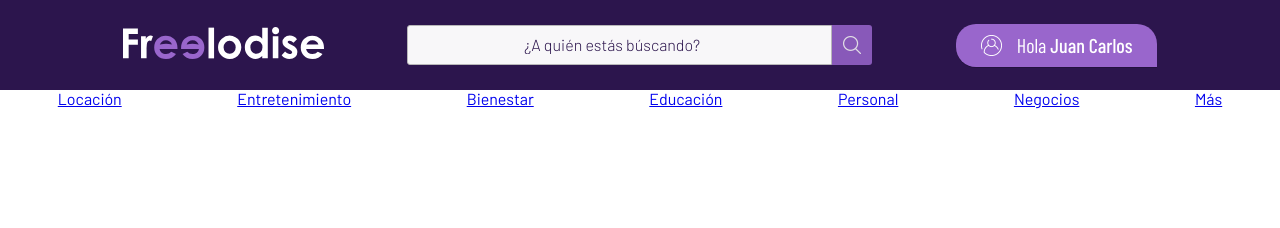
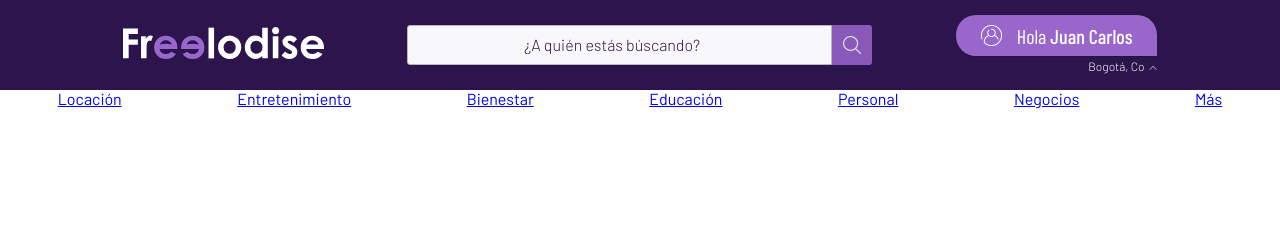
Before and after one commit to AlejandroJSR7/freelodise, a plain HTML site: page index.html in a window 1280 px wide. Drawn offline with nearby package versions, Linux system fonts and the light colour scheme; a web font is replaced by a local one.

Commit message:
Region selector

```diff
--- a/index.html
+++ b/index.html
@@ -38,6 +38,10 @@
               <li><a href="#">Cerrar sesión</a></li>
             </ul>
           </div>
+          <a href="javascript:void(0);" id="js-region-selector" class="region-selector">
+            Bogotá, Co
+            <i class="icon--arrow-up"></i>
+          </a>
         </div>
       </div>
     </div>
--- a/styles/freelodise.css
+++ b/styles/freelodise.css
@@ -36,19 +36,30 @@ body {
 /** xx Icons **/
 
 [class^="icon"] {
-  display: flex;
+  background-position: center center;
+  background-repeat: no-repeat;
+  display: inline-flex;
 }
 .icon--user {
   background-image: url('../images/design/icons/icon-user--nav.png');
-  background-size: 100% 100%;
   background-size: cover;
   height: 21px;
   width: 21px;
 }
+[class^="icon--arrow-"] {
+  background-size: cover;
+  height: 4px;
+  width: 8px;
+}
+.icon--arrow-up {
+  background-image: url('../images/design/icons/icon--arrow-up.png');
+}
+.icon--arrow-down {
+  background-image: url('../images/design/icons/icon--arrow-down.png');
+}
 
 /** xx Header **/
 
-header {}
 .header__top {
   align-items: center;
   background-color: #2c154d;
@@ -61,12 +72,10 @@ header {}
   display: flex;
   justify-content: space-between;
 }
-.header__logo {}
 .header__logo img {
   height: 32px;
   width: 201px;
 }
-
 .header__search,
 .header__search form {
   display: flex;
@@ -121,6 +130,9 @@ header {}
   opacity: 1;
   background-size: calc(initial + 10%);
 }
+.header__user-nav {
+  text-align: right;
+}
 .header__user-nav .header__user-nav-dropdown {
   align-items: center;
   background-color: #9966cc;
@@ -146,6 +158,7 @@ header {}
   font-family: 'Barlow Condensed', sans-serif;
   font-size: 20px;
   font-weight: 300;
+  line-height: 1;
 }
 .header__user-nav .header__user-nav-dropdown span em {
   font-weight: 500;
@@ -166,12 +179,29 @@ header {}
   border: 0;
   color: #5e4c76;
 }
-
+.region-selector {
+  align-items: center;
+  background-color: transparent;
+  border: 0;
+  color: #ffffff;
+  cursor: pointer;
+  display: inline-flex;
+  font-size: 12px;
+  font-weight: 300;
+  justify-content: space-between;
+  line-height: 1;
+  text-decoration: none;
+}
+.region-selector [class^="icon-"] {
+  display: inline-flex;
+  margin-left: 5px;
+  margin-top: 4px;
+}
 /* header bottom */
 .header__bottom__nav {
+  display: flex;
+  justify-content: space-around;
   list-style: none;
   padding: 0;
-  display: flex;
-  justify-content: space-around;
 }
 .header__bottom__nav li {}
```
Also changed, not shown: images/design/icons/icon--arrow-down.png (added), images/design/icons/icon--arrow-up.png (added).
